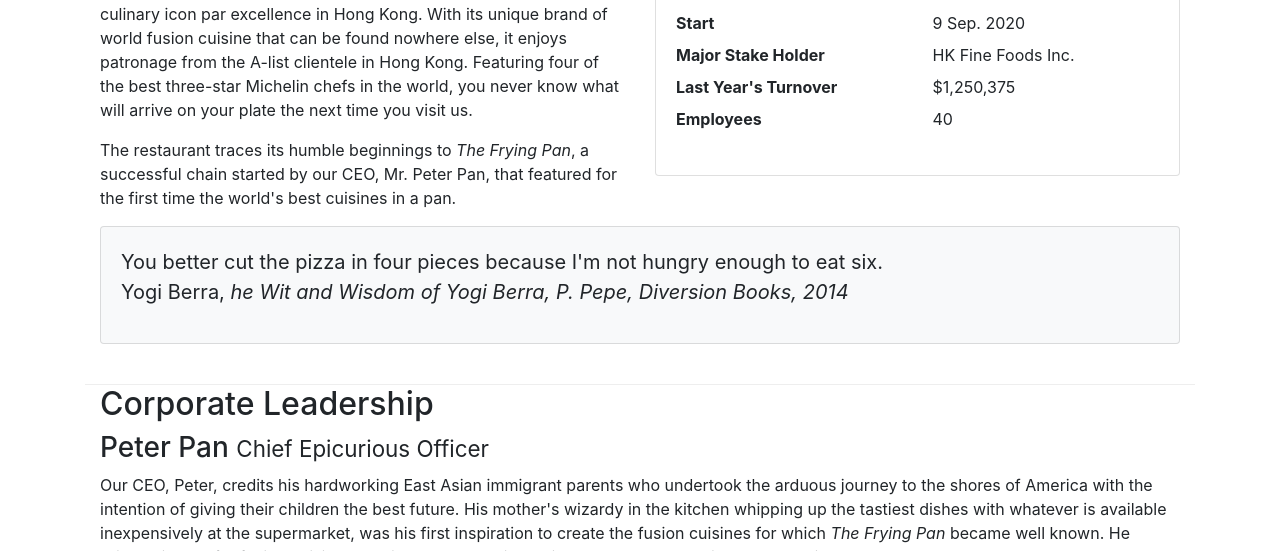
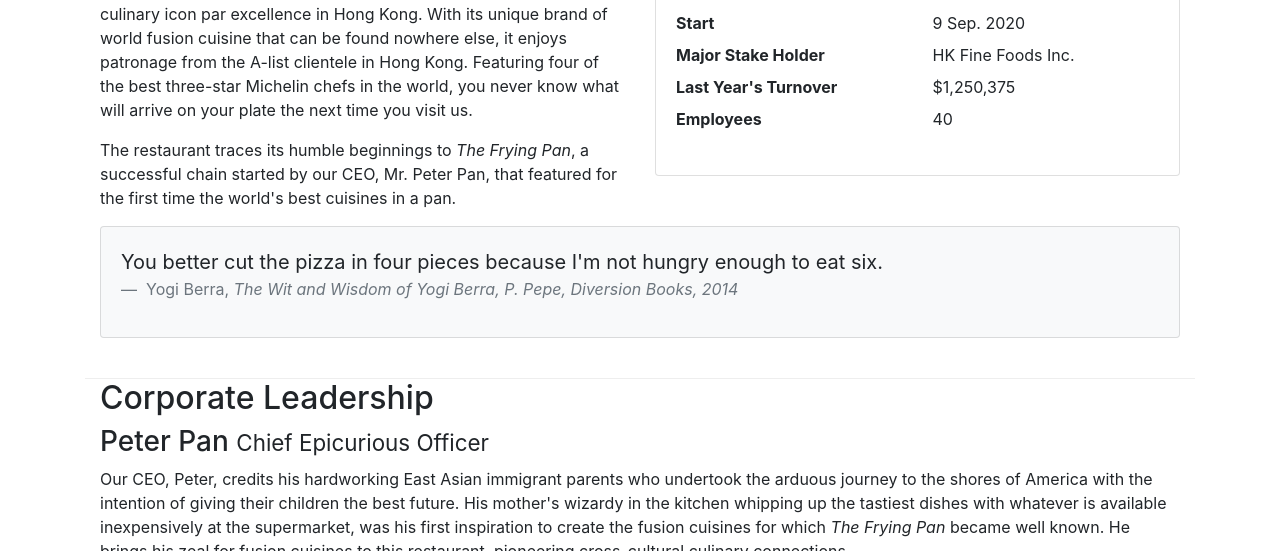
Before and after one commit to Ahmed-Radi/Ristorante-Con-Fusion, a website: page aboutus.html in a window 1280 px wide. Shown: the part 549-1100 px from the top of the page. Drawn offline with nearby package versions, Linux system fonts and the light colour scheme.

Commit message:
Modify in blockquote card

```diff
--- a/aboutus.html
+++ b/aboutus.html
@@ -82,9 +82,9 @@
                     <blockquote class="blockquote">
                         <p class="mb-0">You better cut the pizza in four pieces because
                             I'm not hungry enough to eat six.</p>
-                            <footer class="blockqoute-footer">
+                            <footer class="blockquote-footer">
                                 Yogi Berra,
-                                <cite title="Source Title">he Wit and Wisdom of Yogi Berra,
+                                <cite title="Source Title">The Wit and Wisdom of Yogi Berra,
                                     P. Pepe, Diversion Books, 2014
                                 </cite>
                             </footer>
```
